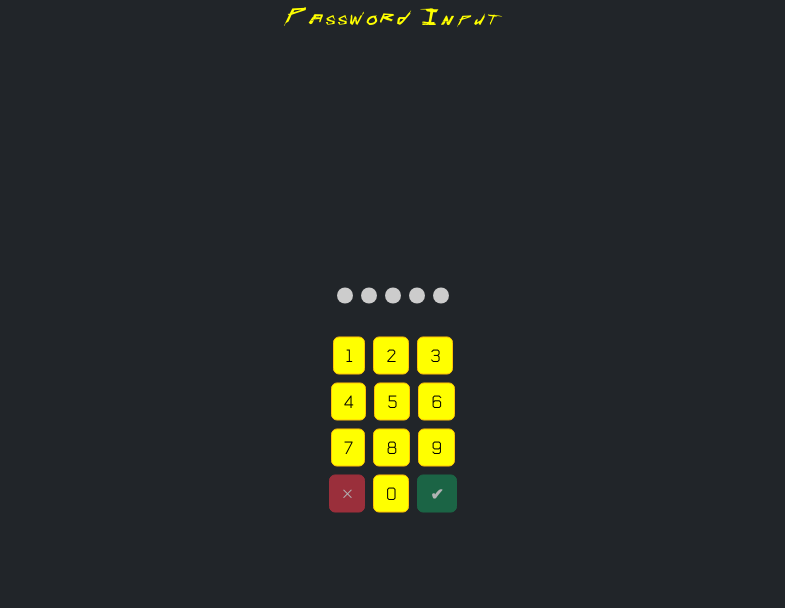
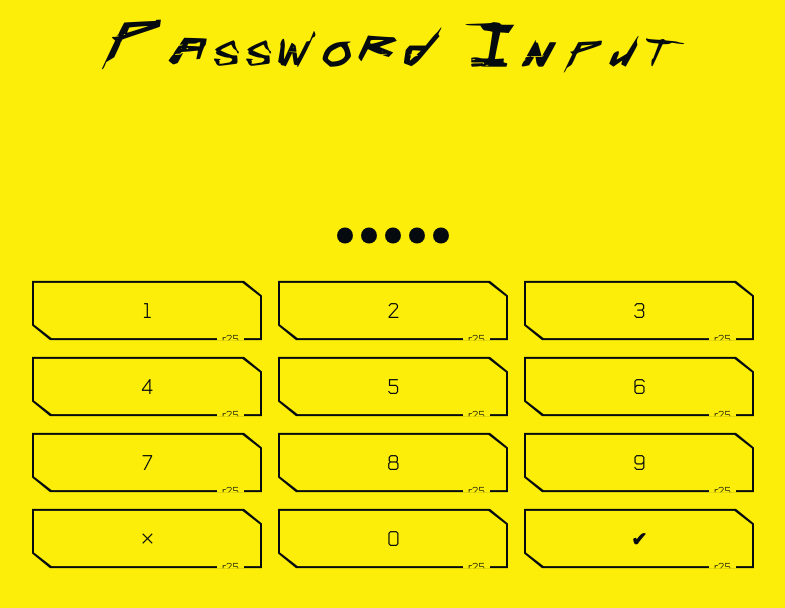
Before and after one commit to Chaibadin00/homeworktoo, an Angular app: page /password in a window 1280 px wide. Shown: the top 608 px of the page, without its empty margins (247-1032 px from the left). Built offline with nearby package versions, Linux system fonts and the light colour scheme.

Commit message:
add cyberpunk theme

```diff
--- a/src/app/app.component.html
+++ b/src/app/app.component.html
@@ -1,5 +1,6 @@
 <div class="position-absolute top-0 start-50 translate-middle-x">
-    <h1 style="color: yellow; font-size: x-large;">Password Input</h1>
+    <h1 style="color: #050a0e; font-size: 4rem;">Password Input</h1>
+    <!-- <img class="position-absolute top-0 start-50 translate-middle-x" src="https://images.secretlab.co/theme/common/cp-splash-accent-top.svg"> -->
 </div>
 
 <router-outlet></router-outlet>
--- a/src/app/password-page/password-page.component.css
+++ b/src/app/password-page/password-page.component.css
@@ -1,14 +1,20 @@
 @font-face {
     font-family: 'Tomorrow-Thin';
-    src: url('../../assets/font/Tomorrow-Thin.ttf') format('truetype'); /* Adjust the font path */
+    src: url('../../assets/font/Tomorrow-Thin.ttf') format('truetype');
+    /* Adjust the font path */
     font-weight: normal;
     font-style: normal;
-  }
+}
 
-.number-input{
+.number-input {
     font-family: 'Tomorrow-Thin', sans-serif;
 }
 
+.bg-yellow {
+    background-color: #fcee09;
+}
+
+/* dot section */
 .dot-container {
     display: flex;
     align-items: center;
@@ -21,17 +27,181 @@
     width: 16px;
     height: 16px;
     border-radius: 50%;
-    background-color: #ccc;
+    background-color: #050a0e;
     display: inline-block;
     margin: 4px;
 }
 
-.btn-warning {
-    background-color: yellow;
-    color: black;
-    font-weight: bold;
+.filled {
+    background-color: #3ba1f5;
 }
 
-.filled {
-    background-color: yellow;
+/* button */
+.btn-cyber {
+    width: 230px;
+    height: 60px;
+    border: 0;
+    outline: none;
+    background-color: #050a0e;
+    position: relative;
+    font-size: 1.2rem;
+    font-weight: bold;
+    color: #050a0e;
+    clip-path: polygon(92% 0, 100% 25%, 100% 100%, 8% 100%, 0% 75%, 0 0);
 }
+
+.btn__content {
+    display: flex;
+    align-items: center;
+    justify-content: center;
+    position: absolute;
+    top: 2px;
+    left: 2px;
+    right: 2px;
+    bottom: 2px;
+    background-color: #fcee09;
+    clip-path: polygon(92% 0, 100% 25%, 100% 100%, 8% 100%, 0% 75%, 0 0);
+}
+
+.btn__label {
+    height: 10px;
+    font-size: .65rem;
+    position: absolute;
+    bottom: -1px;
+    right: 8%;
+    padding: 0 5px;
+    background-color: #fcee09;
+    z-index: 3;
+}
+
+.btn__glitch {
+    display: none;
+    position: absolute;
+    top: 0;
+    left: 0;
+    width: 100%;
+    height: 100%;
+    background-color: #fcee09;
+    filter: drop-shadow(-2px 3px #67e3f3) drop-shadow(-1px -3px #02d8f3) drop-shadow(2px 1px #02d8f3);
+}
+
+.btn-cyber:hover .btn__glitch,
+.btn-cyber:hover .btn__content::after,
+.btn-cyber:focus .btn__glitch,
+.btn-cyber:focus .btn__content::after {
+    display: block;
+    animation: glitch-animation 2s linear 0s infinite;
+}
+
+@keyframes glitch-animation {
+    0% {
+        opacity: 1;
+        transform: translateZ(0);
+        clip-path: polygon(0 2%, 100% 2%, 100% 5%, 0 5%);
+    }
+
+    2% {
+        clip-path: polygon(0 78%, 100% 78%, 100% 100%, 0 100%);
+        transform: translate(-5px);
+    }
+
+    6% {
+        clip-path: polygon(0 78%, 100% 78%, 100% 100%, 0 100%);
+        transform: translate(5px);
+    }
+
+    8% {
+        clip-path: polygon(0 78%, 100% 78%, 100% 100%, 0 100%);
+        transform: translate(-5px);
+    }
+
+    9% {
+        clip-path: polygon(0 78%, 100% 78%, 100% 100%, 0 100%);
+        transform: translate(0);
+    }
+
+    10% {
+        clip-path: polygon(0 54%, 100% 54%, 100% 44%, 0 44%);
+        transform: translate3d(5px, 0, 0);
+    }
+
+    13% {
+        clip-path: polygon(0 54%, 100% 54%, 100% 44%, 0 44%);
+        transform: translateZ(0);
+    }
+
+    13.1% {
+        clip-path: polygon(0 0, 0 0, 0 0, 0 0);
+        transform: translate3d(5px, 0, 0);
+    }
+
+    15% {
+        clip-path: polygon(0 60%, 100% 60%, 100% 40%, 0 40%);
+        transform: translate3d(5px, 0, 0);
+    }
+
+    20% {
+        clip-path: polygon(0 60%, 100% 60%, 100% 40%, 0 40%);
+        transform: translate3d(-5px, 0, 0);
+    }
+
+    20.1% {
+        clip-path: polygon(0 0, 0 0, 0 0, 0 0);
+        transform: translate3d(5px, 0, 0);
+    }
+
+    25% {
+        clip-path: polygon(0 85%, 100% 85%, 100% 40%, 0 40%);
+        transform: translate3d(5px, 0, 0);
+    }
+
+    30% {
+        clip-path: polygon(0 85%, 100% 85%, 100% 40%, 0 40%);
+        transform: translate3d(-5px, 0, 0);
+    }
+
+    30.1% {
+        clip-path: polygon(0 0, 0 0, 0 0, 0 0);
+    }
+
+    35% {
+        clip-path: polygon(0 63%, 100% 63%, 100% 80%, 0 80%);
+        transform: translate(-5px);
+    }
+
+    40% {
+        clip-path: polygon(0 63%, 100% 63%, 100% 80%, 0 80%);
+        transform: translate(5px);
+    }
+
+    45% {
+        clip-path: polygon(0 63%, 100% 63%, 100% 80%, 0 80%);
+        transform: translate(-5px);
+    }
+
+    50% {
+        clip-path: polygon(0 63%, 100% 63%, 100% 80%, 0 80%);
+        transform: translate(0);
+    }
+
+    55% {
+        clip-path: polygon(0 10%, 100% 10%, 100% 0, 0 0);
+        transform: translate3d(5px, 0, 0);
+    }
+
+    60% {
+        clip-path: polygon(0 10%, 100% 10%, 100% 0, 0 0);
+        transform: translateZ(0);
+        opacity: 1;
+    }
+
+    60.1% {
+        clip-path: polygon(0 0, 0 0, 0 0, 0 0);
+        opacity: 1;
+    }
+
+    to {
+        clip-path: polygon(0 0, 0 0, 0 0, 0 0);
+        opacity: 1;
+    }
+}
--- a/src/app/password-page/password-page.component.html
+++ b/src/app/password-page/password-page.component.html
@@ -1,4 +1,4 @@
-<div class="container-fluid p-0 m-0 vh-100 d-flex justify-content-center align-items-center bg-dark">
+<div class="container-fluid p-0 m-0 vh-100 d-flex justify-content-center align-items-center bg-yellow">
     <div class="container mt-5">
         <div class="row">
             <div class="position-absolute top-50 start-50 translate-middle number-input">
@@ -15,41 +15,86 @@
                 <!-- number 1 2 3 -->
                 <div class="row text-center">
                     <div class="col">
-                        <button type="button" class="btn btn-warning m-1" (click)="fillDot(1)">1</button>
-                        <button type="button" class="btn btn-warning m-1" (click)="fillDot(2)">2</button>
-                        <button type="button" class="btn btn-warning m-1" (click)="fillDot(3)">3</button>
+                        <button type="button" class="btn-cyber m-2" (click)="fillDot(1)">
+                            <span class="btn__content">1</span>
+                            <span class="btn__glitch"></span>
+                            <span class="btn__label">r25</span>
+                        </button>
+                        <button type="button" class="btn-cyber m-2" (click)="fillDot(2)">
+                            <span class="btn__content">2</span>
+                            <span class="btn__glitch"></span>
+                            <span class="btn__label">r25</span>
+                        </button>
+                        <button type="button" class="btn-cyber m-2" (click)="fillDot(3)">
+                            <span class="btn__content">3</span>
+                            <span class="btn__glitch"></span>
+                            <span class="btn__label">r25</span>
+                        </button>
                     </div>
                 </div>
 
                 <!-- number 4 5 6 -->
                 <div class="row text-center">
                     <div class="col">
-                        <button type="button" class="btn btn-warning m-1" (click)="fillDot(4)">4</button>
-                        <button type="button" class="btn btn-warning m-1" (click)="fillDot(5)">5</button>
-                        <button type="button" class="btn btn-warning m-1" (click)="fillDot(6)">6</button>
+                        <button type="button" class="btn-cyber m-2" (click)="fillDot(4)">
+                            <span class="btn__content">4</span>
+                            <span class="btn__glitch"></span>
+                            <span class="btn__label">r25</span>
+                        </button>
+                        <button type="button" class="btn-cyber m-2" (click)="fillDot(5)">
+                            <span class="btn__content">5</span>
+                            <span class="btn__glitch"></span>
+                            <span class="btn__label">r25</span>
+                        </button>
+                        <button type="button" class="btn-cyber m-2" (click)="fillDot(6)">
+                            <span class="btn__content">6</span>
+                            <span class="btn__glitch"></span>
+                            <span class="btn__label">r25</span>
+                        </button>
                     </div>
                 </div>
 
                 <!-- numebr 7 8 9 -->
                 <div class="row text-center">
                     <div class="col">
-                        <button type="button" class="btn btn-warning m-1" (click)="fillDot(7)">7</button>
-                        <button type="button" class="btn btn-warning m-1" (click)="fillDot(8)">8</button>
-                        <button type="button" class="btn btn-warning m-1" (click)="fillDot(9)">9</button>
+                        <button type="button" class="btn-cyber m-2" (click)="fillDot(7)">
+                            <span class="btn__content">7</span>
+                            <span class="btn__glitch"></span>
+                            <span class="btn__label">r25</span>
+                        </button>
+                        <button type="button" class="btn-cyber m-2" (click)="fillDot(8)">
+                            <span class="btn__content">8</span>
+                            <span class="btn__glitch"></span>
+                            <span class="btn__label">r25</span>
+                        </button>
+                        <button type="button" class="btn-cyber m-2" (click)="fillDot(9)">
+                            <span class="btn__content">9</span>
+                            <span class="btn__glitch"></span>
+                            <span class="btn__label">r25</span>
+                        </button>
                     </div>
                 </div>
 
                 <!-- number 0 -->
                 <div class="row text-center">
                     <div class="col">
-                        <button type="button" class="btn btn-danger m-1" [disabled]="enteredPassword.length === 0"
+                        <button type="button" class="btn-cyber m-2" [disabled]="enteredPassword.length === 0"
                             (click)="unfilledDot()">
-                            <strong>&times;</strong>
+                            <span class="btn__content"><strong>&times;</strong></span>
+                            <span class="btn__glitch"></span>
+                            <span class="btn__label">r25</span>
                         </button>
-                        <button type="button" class="btn btn-warning m-1" (click)="fillDot(0)">0</button>
-                        <button type="button" class="btn btn-success m-1" [disabled]="enteredPassword.length !== 5"
+                        <button type="button" class="btn-cyber m-2" (click)="fillDot(0)">
+                            <span class="btn__content">0</span>
+                            <span class="btn__glitch"></span>
+                            <span class="btn__label">r25</span>
+                        </button>
+                        <button type="button" class="btn-cyber m-2" [disabled]="enteredPassword.length !== 5"
                             (click)="checkPasswords()">
-                            <strong>&#10004;</strong>
+                            <span class="btn__content"><strong>&#10004;</strong></span>
+                            <span class="btn__glitch"></span>
+                            <span class="btn__label">r25</span>
+
                         </button>
                     </div>
                 </div>
```
